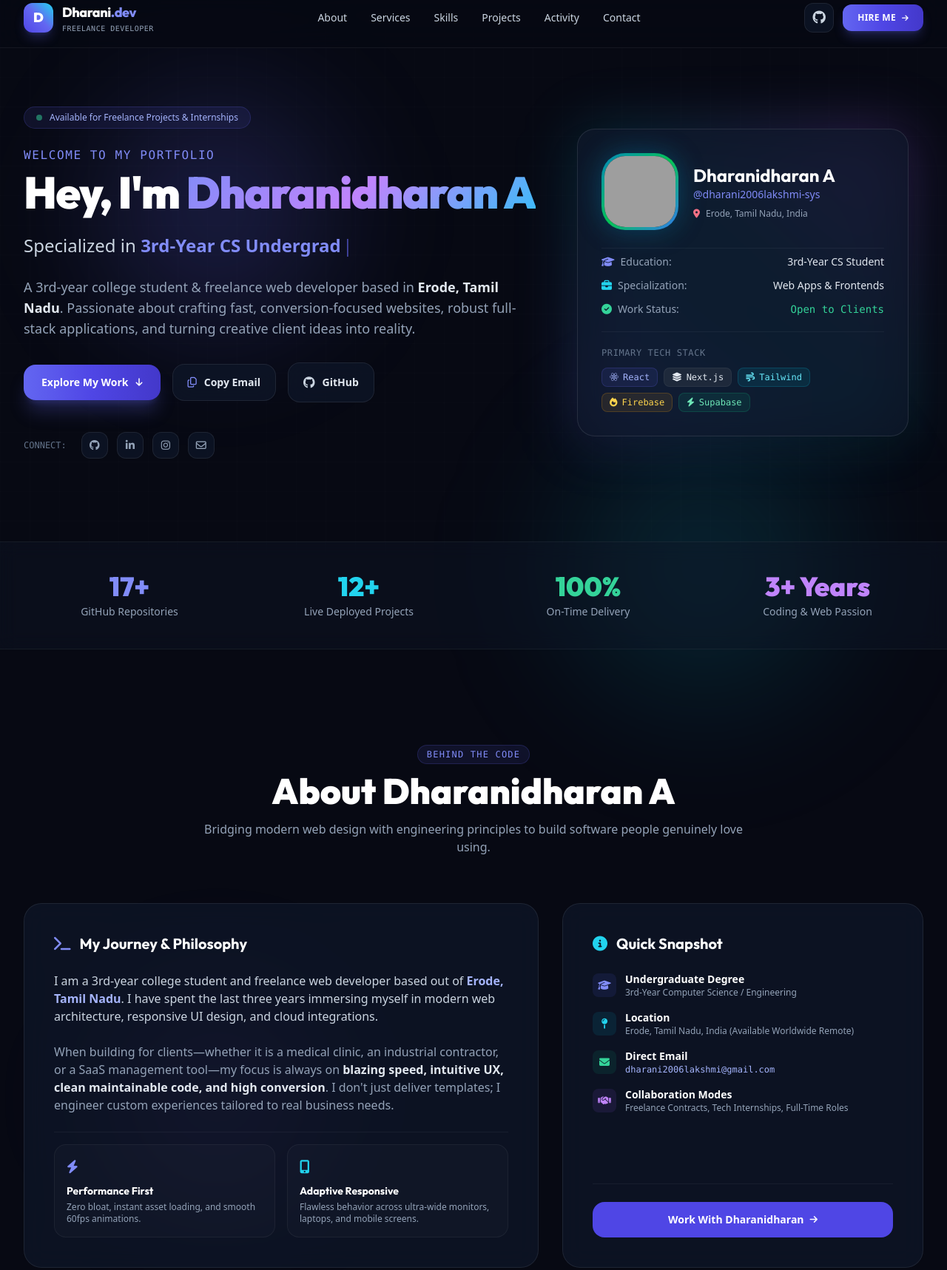
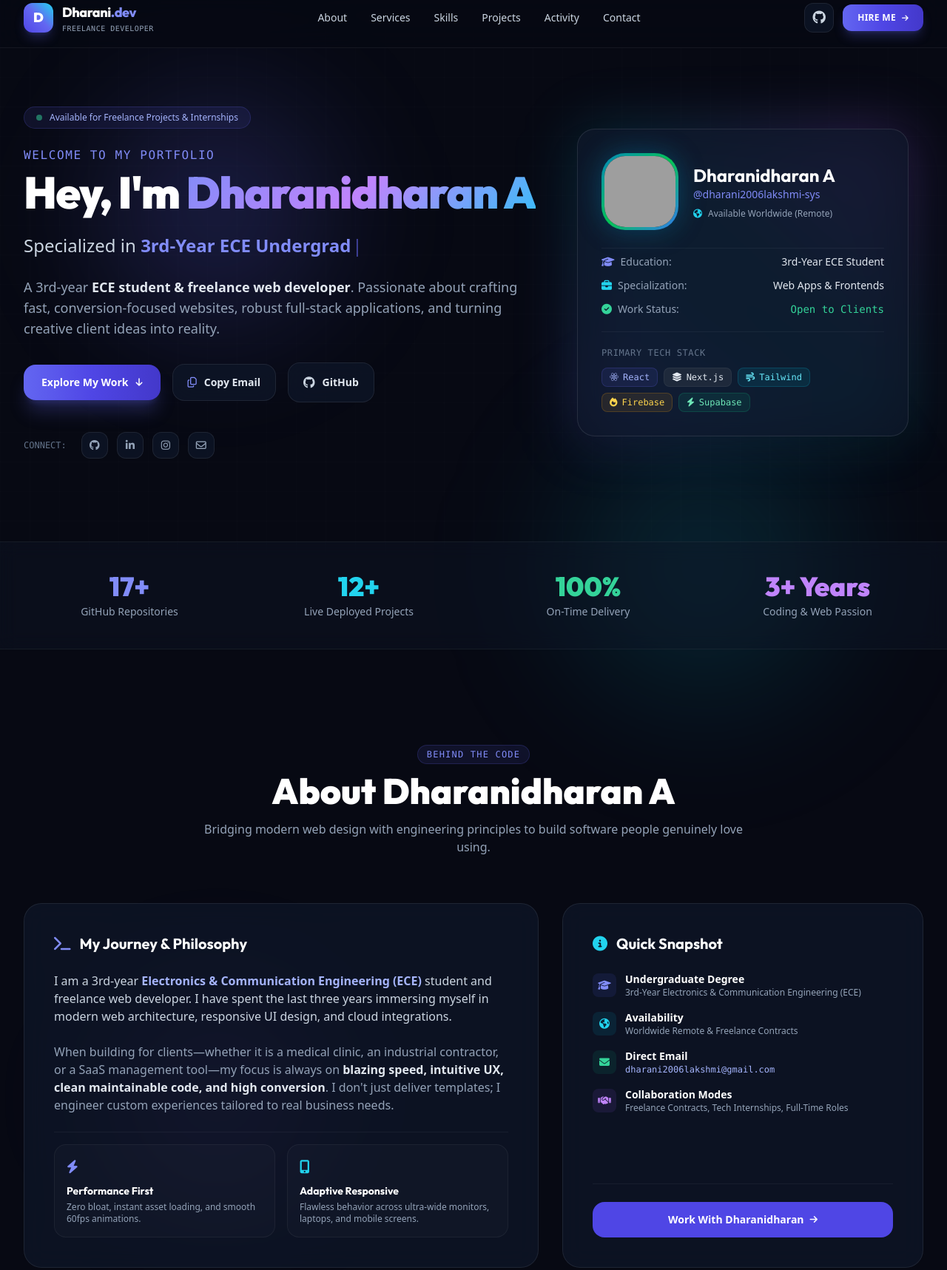
Before and after one commit to dharani2006lakshmi-sys/dharani2006lakshmi-sys.github.io, a website: page index.html in a window 1280 px wide. Shown: the part 16-1733 px from the top of the page at 74% size. Drawn offline with nearby package versions, Linux system fonts and the light colour scheme; grey boxes are pictures that could not be loaded.

Commit message:
fix: update degree to 3rd-year ECE and remove native place mentions

```diff
--- a/index.html
+++ b/index.html
@@ -4,8 +4,8 @@
   <meta charset="UTF-8" />
   <meta name="viewport" content="width=device-width, initial-scale=1.0" />
   <title>Dharanidharan A | Freelance Web Developer & Portfolio</title>
-  <meta name="description" content="Portfolio of Dharanidharan A - Freelance Web Developer and 3rd-year CS college student in Erode, Tamil Nadu. Specialist in React, Next.js, Firebase, and high-performance modern web apps." />
-  <meta name="keywords" content="Dharanidharan, Dharani, Web Developer, Freelance Developer, React, Next.js, Portfolio, Tamil Nadu, Erode" />
+  <meta name="description" content="Portfolio of Dharanidharan A - Freelance Web Developer and 3rd-year ECE college student. Specialist in React, Next.js, Firebase, and high-performance modern web apps." />
+  <meta name="keywords" content="Dharanidharan, Dharani, Web Developer, Freelance Developer, React, Next.js, Portfolio, ECE" />
   <meta name="author" content="Dharanidharan A" />
 
   <!-- Open Graph / Meta -->
@@ -174,7 +174,7 @@
 
           <!-- Bio Paragraph -->
           <p class="text-base sm:text-lg text-slate-400 max-w-2xl mx-auto lg:mx-0 leading-relaxed">
-            A 3rd-year college student & freelance web developer based in <strong class="text-slate-200">Erode, Tamil Nadu</strong>.
+            A 3rd-year <strong class="text-slate-200">ECE student & freelance web developer</strong>.
             Passionate about crafting fast, conversion-focused websites, robust full-stack applications, and turning creative client ideas into reality.
           </p>
 
@@ -271,8 +271,8 @@
                   <h3 class="text-xl sm:text-2xl font-bold font-heading text-white">Dharanidharan A</h3>
                   <p class="text-xs sm:text-sm text-indigo-400 font-medium">@dharani2006lakshmi-sys</p>
                   <div class="flex items-center gap-2 mt-2 text-xs text-slate-400">
-                    <i class="fa-solid fa-location-dot text-rose-400"></i>
-                    <span>Erode, Tamil Nadu, India</span>
+                    <i class="fa-solid fa-earth-americas text-cyan-400"></i>
+                    <span>Available Worldwide (Remote)</span>
                   </div>
                 </div>
               </div>
@@ -283,7 +283,7 @@
                   <span class="text-slate-400 flex items-center gap-2">
                     <i class="fa-solid fa-graduation-cap text-indigo-400"></i> Education:
                   </span>
-                  <span class="text-slate-200 font-medium">3rd-Year CS Student</span>
+                  <span class="text-slate-200 font-medium">3rd-Year ECE Student</span>
                 </div>
                 <div class="flex items-center justify-between text-xs sm:text-sm">
                   <span class="text-slate-400 flex items-center gap-2">
@@ -389,7 +389,7 @@
           </div>
 
           <p class="text-slate-300 text-sm sm:text-base leading-relaxed">
-            I am a 3rd-year college student and freelance web developer based out of <strong class="text-indigo-300">Erode, Tamil Nadu</strong>. I have spent the last three years immersing myself in modern web architecture, responsive UI design, and cloud integrations.
+            I am a 3rd-year <strong class="text-indigo-300">Electronics & Communication Engineering (ECE)</strong> student and freelance web developer. I have spent the last three years immersing myself in modern web architecture, responsive UI design, and cloud integrations.
           </p>
 
           <p class="text-slate-400 text-sm sm:text-base leading-relaxed">
@@ -425,17 +425,17 @@
                 </div>
                 <div>
                   <div class="font-semibold text-white">Undergraduate Degree</div>
-                  <div class="text-xs text-slate-400">3rd-Year Computer Science / Engineering</div>
+                  <div class="text-xs text-slate-400">3rd-Year Electronics & Communication Engineering (ECE)</div>
                 </div>
               </div>
 
               <div class="flex items-start gap-3">
                 <div class="w-8 h-8 rounded-lg bg-cyan-500/10 text-cyan-400 flex items-center justify-center flex-shrink-0 mt-0.5">
-                  <i class="fa-solid fa-map-pin"></i>
+                  <i class="fa-solid fa-earth-americas"></i>
                 </div>
                 <div>
-                  <div class="font-semibold text-white">Location</div>
-                  <div class="text-xs text-slate-400">Erode, Tamil Nadu, India (Available Worldwide Remote)</div>
+                  <div class="font-semibold text-white">Availability</div>
+                  <div class="text-xs text-slate-400">Worldwide Remote & Freelance Contracts</div>
                 </div>
               </div>
 
@@ -718,11 +718,11 @@
 
               <div class="flex items-center gap-4">
                 <div class="w-12 h-12 rounded-2xl bg-cyan-500/10 border border-cyan-500/20 flex items-center justify-center text-cyan-400 text-lg flex-shrink-0">
-                  <i class="fa-solid fa-location-dot"></i>
+                  <i class="fa-solid fa-earth-americas"></i>
                 </div>
                 <div>
-                  <div class="text-xs text-slate-400 font-mono">LOCATION</div>
-                  <div class="text-sm font-semibold text-white">Erode, Tamil Nadu, India</div>
+                  <div class="text-xs text-slate-400 font-mono">LOCATION & AVAILABILITY</div>
+                  <div class="text-sm font-semibold text-white">Available Worldwide (Remote)</div>
                 </div>
               </div>
 
@@ -866,7 +866,7 @@
           </div>
           <div>
             <div class="text-sm font-bold text-white font-heading">Dharanidharan A</div>
-            <div class="text-xs text-slate-500">Built with passion & code &bull; Erode, Tamil Nadu</div>
+            <div class="text-xs text-slate-500">Built with passion & code &bull; Freelance Web Developer</div>
           </div>
         </div>
 
--- a/projects-data.js
+++ b/projects-data.js
@@ -198,8 +198,8 @@ const projectsData = [
 const profileData = {
   name: "Dharanidharan A",
   nickname: "Dharani",
-  role: "Freelance Web Developer & 3rd-Year CS Student",
-  location: "Erode, Tamil Nadu, India",
+  role: "Freelance Web Developer & 3rd-Year ECE Student",
+  location: "Available Worldwide (Remote)",
   email: "dharani2006lakshmi@gmail.com",
   github: "https://github.com/dharani2006lakshmi-sys",
   linkedin: "https://www.linkedin.com/in/dharanidharan-a-115659321",
--- a/script.js
+++ b/script.js
@@ -20,7 +20,7 @@ document.addEventListener("DOMContentLoaded", () => {
 function initTypewriter() {
   const words = [
     "Freelance Web Developer",
-    "3rd-Year CS Undergrad @ Erode",
+    "3rd-Year ECE Undergrad",
     "React & Next.js Specialist",
     "Full-Stack Web Architect",
     "Turning Client Visions Into Code"
```
Also changed, not shown: README.md, 1 other file.
